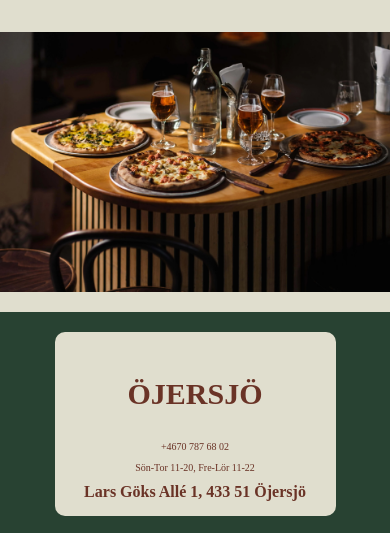
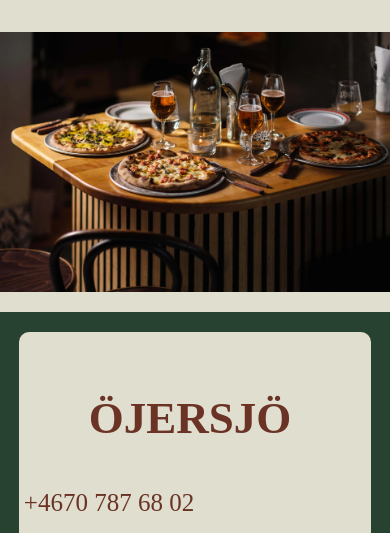
Before and after one commit to Shrek3D/delissimo-website-labb3, a plain HTML site: page index.html in a window 390 px wide. Shown: the part 490-1023 px from the top of the page. Drawn offline with Linux system fonts and the light colour scheme.

Commit message:
Uppdaterade storlek på texten i footer, för liten på mobil

```diff
--- a/styles/main.css
+++ b/styles/main.css
@@ -237,17 +237,24 @@ footer {
   color: #6a3326;
   padding: 15px;
   border-radius: 10px;
-  text-align: center;
+  text-align: left;
   white-space: nowrap; /* Se till så texten alltid är på en rad, blev två rader för adressen till GAMLESTADEN annars */
   width: 90%; /* Utgångsbredd */
-  max-width: 400px; /* Se till så blocken ej blir för breda */
+  max-width: 600px; /* Se till så blocken ej blir för breda */
   justify-self: center; /* Centrera blocken inom grid */
+  padding-left: 5px;
 }
 
 /* footer - textdetaljer "ÖJERSJÖ, PARTILLE, GAMLESTADEN" i infoblocken för dom 3 restaurangerna */
 .restaurant-block h3 {
-  font-size: 30px;
+  font-size: 45px;
   font-weight: bold;
+  text-align: center; /* spara över ärd positionering */
+}
+
+/* footer - justering av telefonnummer och öppetider i infoblocken för dom 3 restaurangerna */
+.restaurant-block p {
+  font-size: 25px;
 }
 
 /* footer - justering av länkarna (adresser) i infoblocken för dom 3 restaurangerna */
@@ -255,6 +262,7 @@ footer {
   color: #6a3326; /* Ändra från blå till standardfärg för text */
   text-decoration: none; /* Ta bort underlinjen från länkarna */
   font-weight: bold;
+  font-size: 20px;
 }
 
 /* footer - underlinje när man hovrar eller tycker på adresser i infoblocken för dom 3 restaurangerna */
```
